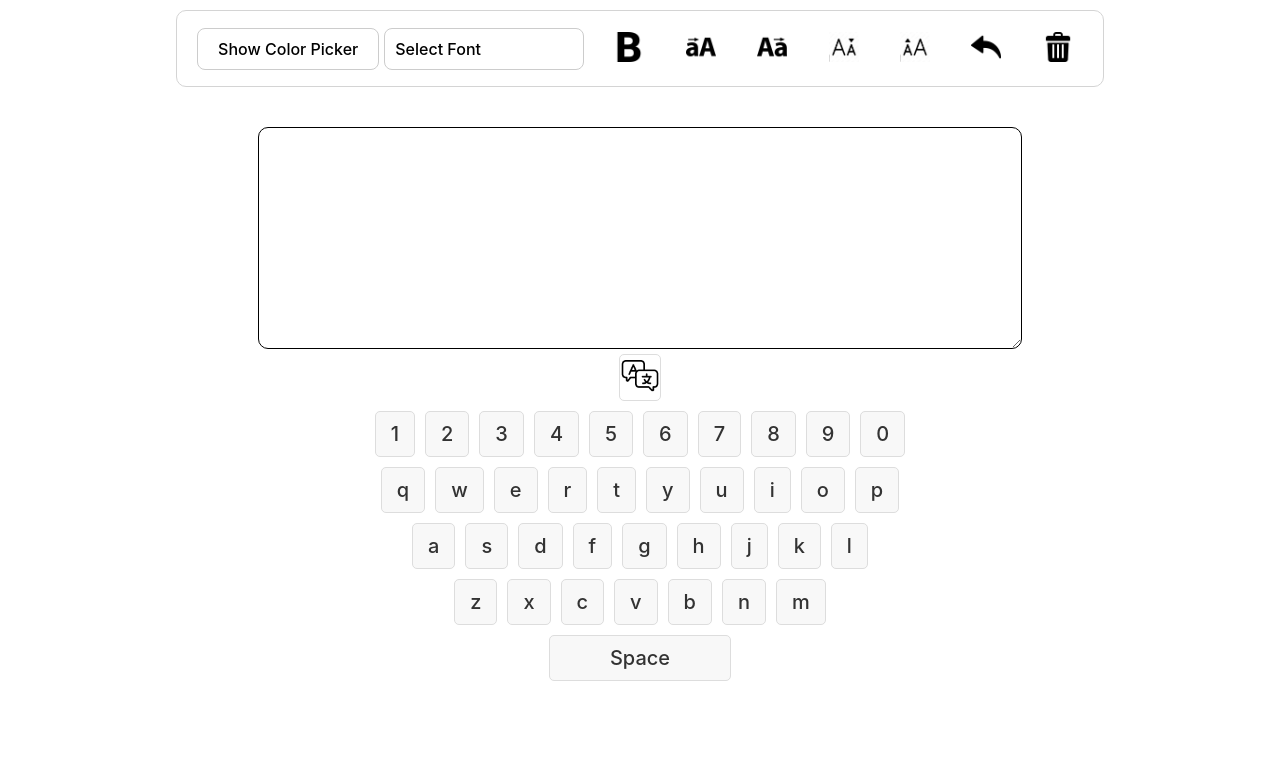
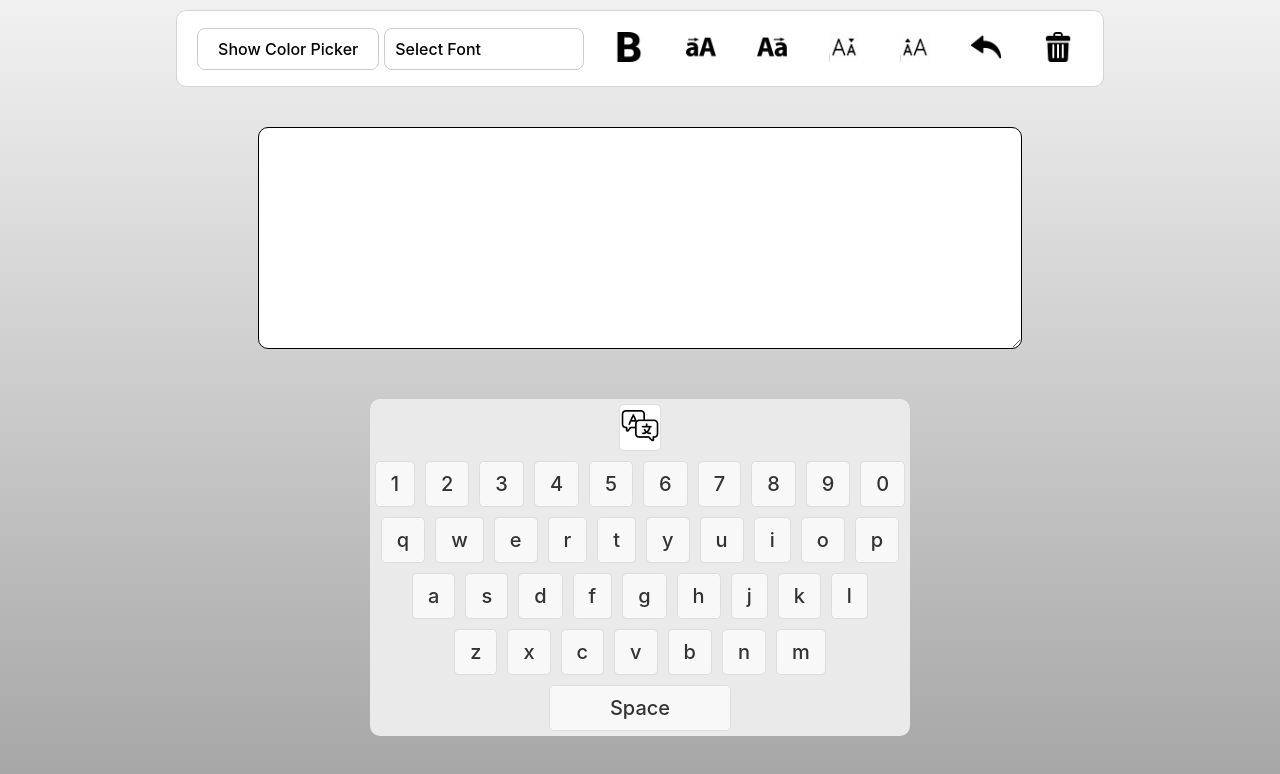
Before and after one commit to ilanasuied/full-stack-4, a React app in the folder vite-project/: page / in a window 1280 px wide. Shown: the top 774 px of the page. Built offline with nearby package versions, Linux system fonts and the light colour scheme; the HTML template or start-up script is replaced by a standard one.

Commit message:
change the background color

```diff
--- a/vite-project/src/components/Keyboard.module.css
+++ b/vite-project/src/components/Keyboard.module.css
@@ -1,8 +1,12 @@
 /* src/components/Keyboard.module.css */
 .keyboardContainer {
   display: flex;
+  flex-wrap: wrap;
   flex-direction: column;
   align-items: center;
+  background-color: #eaeaea;
+  border-radius: 10px;
+  margin: 50px;
 }
 
 .row {
--- a/vite-project/src/index.css
+++ b/vite-project/src/index.css
@@ -5,8 +5,8 @@
 
   color-scheme: light dark;
   color: rgba(29, 22, 22, 0.87);
-  background-color: #f1f1f1;
-
+  /* background-color: #f1f1f1; */
+  background: linear-gradient(to bottom, #f1f1f1, #a4a4a4);
   font-synthesis: none;
   text-rendering: optimizeLegibility;
   -webkit-font-smoothing: antialiased;
```
Also changed, not shown: vite-project/src/image/paint-bucket.png (deleted).
